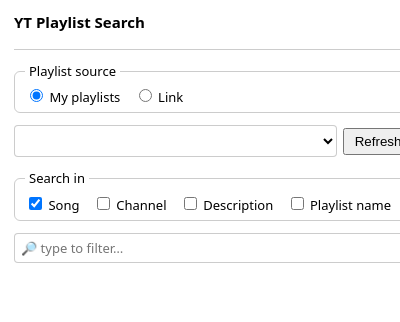
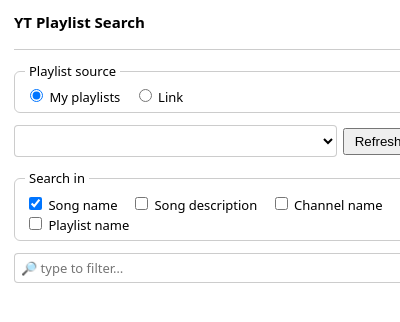
Before and after one commit to Skymask000/YTPlaylistSearch, a browser extension: page popup.html in a window 400 px wide. Shown: the top 322 px of the page. Drawn offline with Linux system fonts and the light colour scheme.

Commit message:
ui(popup): clearer search-scope labels, grouped from the song outward
"Song" and "Description" left it ambiguous what was being matched - notably
whether Description meant the video's or the channel's. It is the video's
own description text (first 500 chars).

Renamed to Song name / Song description / Channel name / Playlist name so
the two song fields pair visibly, and reordered so scope widens outward:
the track itself, then who uploaded it, then where it sits. Each label also
carries a tooltip naming the exact field matched.

Labels only - the checkbox ids and their filter mappings are untouched.

```diff
--- a/popup.html
+++ b/popup.html
@@ -37,10 +37,10 @@
 
   <fieldset id="scope-fieldset">
     <legend>Search in</legend>
-    <label><input type="checkbox" id="scope-song" checked /> Song</label>
-    <label><input type="checkbox" id="scope-channel" /> Channel</label>
-    <label><input type="checkbox" id="scope-description" /> Description</label>
-    <label><input type="checkbox" id="scope-playlist" /> Playlist name</label>
+    <label title="The video's title"><input type="checkbox" id="scope-song" checked /> Song name</label>
+    <label title="The video's own description text (first 500 characters) — not the channel's"><input type="checkbox" id="scope-description" /> Song description</label>
+    <label title="The channel that uploaded the video"><input type="checkbox" id="scope-channel" /> Channel name</label>
+    <label title="The title of the playlist the song sits in"><input type="checkbox" id="scope-playlist" /> Playlist name</label>
   </fieldset>
 
   <input id="filter-input" type="search" placeholder="🔎 type to filter…" />
```
